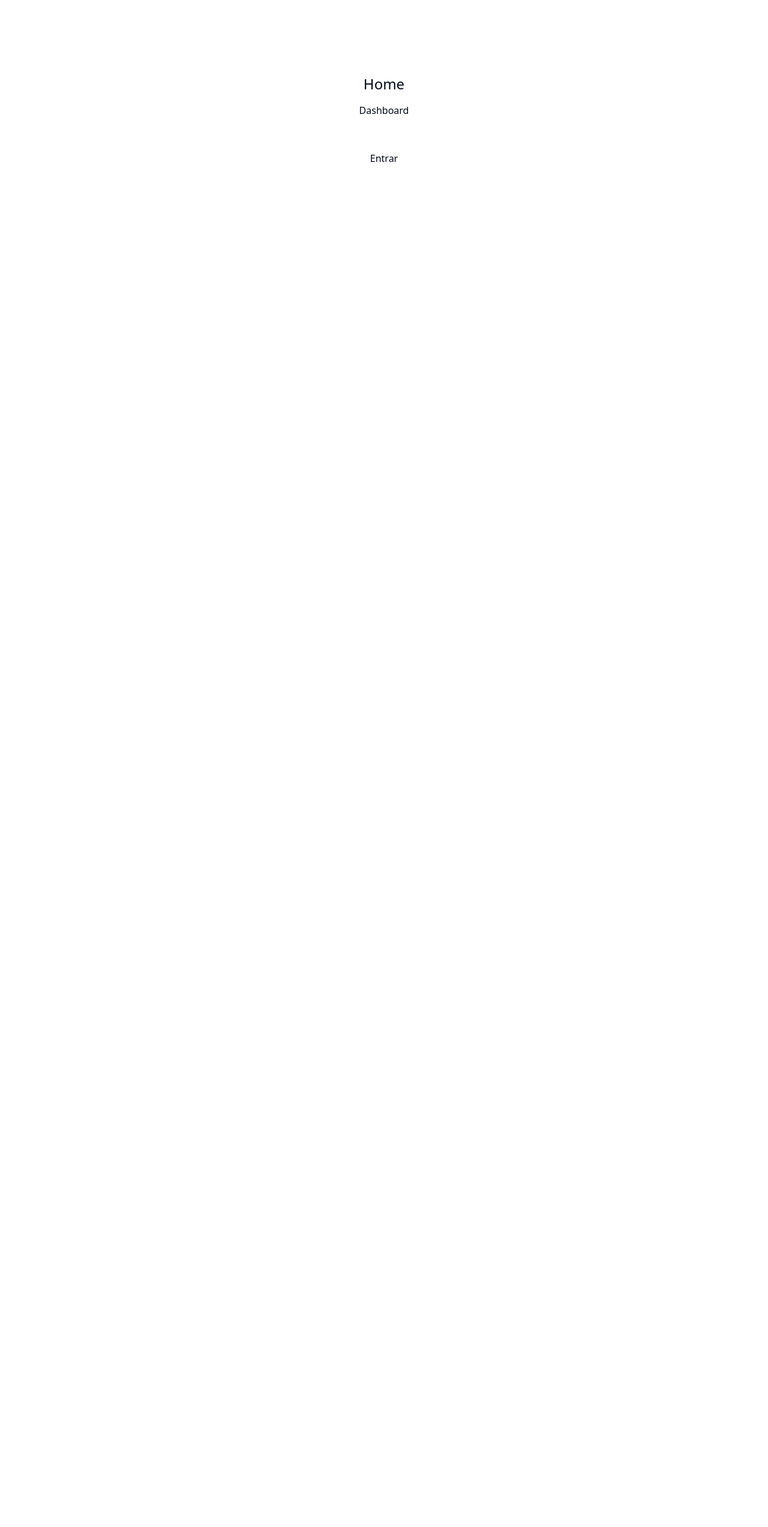
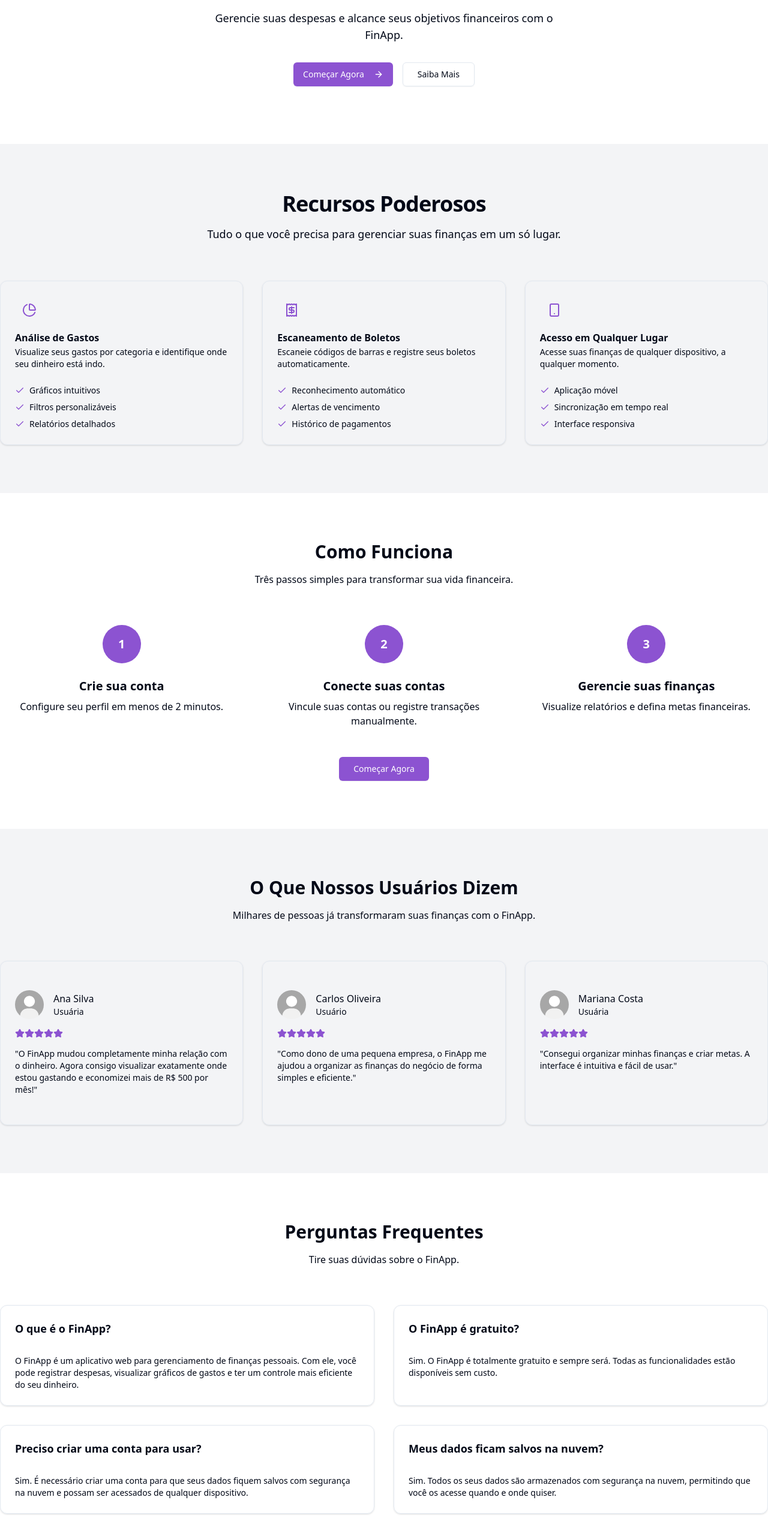
Before and after one commit to MiltonPenha/FinApp, a Next.js app in the folder frontend/: page / in a window 1280 px wide. Shown: the part 200-2746 px from the top of the page at 60% size. Before the commit the page ends 800 px from the top, so only its background shows below. Built offline with nearby package versions, Linux system fonts and the light colour scheme; no server answers.

Commit message:
fix: Restructure landing page folders and adjust related components

```diff
--- a/frontend/src/app/page.tsx
+++ b/frontend/src/app/page.tsx
@@ -1,12 +1,13 @@
-import Link from "next/link";
+import { auth } from "@clerk/nextjs/server";
+import { redirect } from "next/navigation";
+import LandingPage from "./(internal)/landing-page";
 
-export default function Home() {
-  return (
-    <div className="h-screen flex justify-center items-center flex-col gap-4">
-      <h1 className="text-2xl">Home</h1>
-      <Link href={"/dashboard"}>Dashboard</Link>
-      <br />
-      <Link href={"/login"}>Entrar</Link>
-    </div>
-  );
+export default async function Home() {
+  const { userId } = await auth();
+
+  if (userId) {
+    redirect("/dashboard");
+  }
+
+  return <LandingPage />
 }
--- a/frontend/src/components/landing/Faq.tsx
+++ b/frontend/src/components/landing/Faq.tsx
@@ -1,44 +1,34 @@
-import { Card, CardContent, CardHeader, CardTitle } from "@/components/ui/card"
+import { Card, CardContent, CardHeader, CardTitle } from "@/components/ui/card";
 
 const faqs = [
     {
-        question: "O FinAPP é seguro?",
+        question: "O que é o FinApp?",
         answer:
-            "Sim, utilizamos criptografia de ponta a ponta e seguimos os mais altos padrões de segurança. Nenhuma senha bancária é armazenada.",
+            "O FinApp é um aplicativo web para gerenciamento de finanças pessoais. Com ele, você pode registrar despesas, visualizar gráficos de gastos e ter um controle mais eficiente do seu dinheiro.",
     },
     {
-        question: "Posso cancelar minha assinatura a qualquer momento?",
+        question: "O FinApp é gratuito?",
         answer:
-            "Sim. Após o cancelamento, o plano continua ativo até o fim do período pago, sem cobranças adicionais.",
+            "Sim. O FinApp é totalmente gratuito e sempre será. Todas as funcionalidades estão disponíveis sem custo.",
     },
     {
-        question: "Como funciona a sincronização com bancos?",
+        question: "Preciso criar uma conta para usar?",
         answer:
-            "Conectamos com segurança às APIs dos principais bancos brasileiros para importar suas transações automaticamente.",
+            "Sim. É necessário criar uma conta para que seus dados fiquem salvos com segurança na nuvem e possam ser acessados de qualquer dispositivo.",
     },
     {
-        question: "Posso usar o FinAPP no celular?",
+        question: "Meus dados ficam salvos na nuvem?",
         answer:
-            "Sim! Está disponível para iOS, Android e navegadores, com sincronização em tempo real entre dispositivos.",
+            "Sim. Todos os seus dados são armazenados com segurança na nuvem, permitindo que você os acesse quando e onde quiser.",
     },
-    {
-        question: "O plano gratuito tem limitações?",
-        answer:
-            "Sim, o plano gratuito permite até 50 transações por mês e acesso a funcionalidades básicas. Para mais recursos, use o Premium.",
-    },
-    {
-        question: "Como funciona o suporte ao cliente?",
-        answer:
-            "Todos têm acesso via e-mail e chat. Clientes Premium e Empresarial recebem suporte prioritário.",
-    },
-]
+];
 
 export default function Faq() {
     return (
         <section className="py-20">
             <div className="container text-center mx-auto">
                 <h2 className="text-3xl font-bold">Perguntas Frequentes</h2>
-                <p className="mt-4 text-muted-foreground">Tire suas dúvidas sobre o FinAPP.</p>
+                <p className="mt-4 text-muted-foreground">Tire suas dúvidas sobre o FinApp.</p>
                 <div className="mt-16 grid gap-8 md:grid-cols-2 text-left">
                     {faqs.map((faq, i) => (
                         <Card key={i}>
--- a/frontend/src/components/landing/Footer.tsx
+++ b/frontend/src/components/landing/Footer.tsx
@@ -36,7 +36,7 @@ export default function Footer() {
                 </div>
             </div>
             <div className="border-t text-center text-muted-foreground py-6 text-sm">
-                © {new Date().getFullYear()} FinAPP. Todos os direitos reservados.
+                © {new Date().getFullYear()} FinApp. Todos os direitos reservados.
             </div>
         </footer>
     )
--- a/frontend/src/components/landing/Hero.tsx
+++ b/frontend/src/components/landing/Hero.tsx
@@ -10,7 +10,7 @@ export default function Hero() {
                     Controle suas finanças com <span className="text-[#8c53d1]">simplicidade</span> e <span className="text-[#8c53d1]">eficiência</span>
                 </h1>
                 <p className="mt-6 max-w-xl text-lg text-muted-foreground">
-                    Gerencie suas despesas e alcance seus objetivos financeiros com o FinAPP.
+                    Gerencie suas despesas e alcance seus objetivos financeiros com o FinApp.
                 </p>
                 <div className="mt-8 flex flex-col gap-4 sm:flex-row">
                     <Button
--- a/frontend/src/components/landing/Newsletter.tsx
+++ b/frontend/src/components/landing/Newsletter.tsx
@@ -7,7 +7,7 @@ export default function Newsletter() {
             <div className="container text-center max-w-2xl mx-auto">
                 <h2 className="text-3xl font-bold">Fique por dentro</h2>
                 <p className="mt-4 text-lg text-muted-foreground">
-                    Assine nossa newsletter para receber dicas e novidades do FinAPP.
+                    Assine nossa newsletter para receber dicas e novidades do FinApp.
                 </p>
                 <div className="mt-8 flex flex-col gap-4 sm:flex-row">
                     <Input type="email" placeholder="Seu melhor e-mail" className="sm:flex-1" />
--- a/frontend/src/components/landing/Testimonials.tsx
+++ b/frontend/src/components/landing/Testimonials.tsx
@@ -6,13 +6,13 @@ const testimonials = [
     {
         name: "Ana Silva",
         type: "Usuária",
-        text: "O FinAPP mudou completamente minha relação com o dinheiro. Agora consigo visualizar exatamente onde estou gastando e economizei mais de R$ 500 por mês!",
+        text: "O FinApp mudou completamente minha relação com o dinheiro. Agora consigo visualizar exatamente onde estou gastando e economizei mais de R$ 500 por mês!",
         stars: 5,
     },
     {
         name: "Carlos Oliveira",
         type: "Usuário",
-        text: "Como dono de uma pequena empresa, o FinAPP me ajudou a organizar as finanças do negócio de forma simples e eficiente.",
+        text: "Como dono de uma pequena empresa, o FinApp me ajudou a organizar as finanças do negócio de forma simples e eficiente.",
         stars: 5,
     },
     {
@@ -29,7 +29,7 @@ export default function Testimonials() {
             <div className="container text-center mx-auto">
                 <h2 className="text-3xl font-bold">O Que Nossos Usuários Dizem</h2>
                 <p className="mt-4 text-muted-foreground">
-                    Milhares de pessoas já transformaram suas finanças com o FinAPP.
+                    Milhares de pessoas já transformaram suas finanças com o FinApp.
                 </p>
                 <div className="mt-16 grid gap-8 md:grid-cols-3">
                     {testimonials.map((item, i) => (
```
Also changed, not shown: frontend/src/app/(internal)/landing-page.tsx (renamed from frontend/src/app/landing-page/page.tsx).
